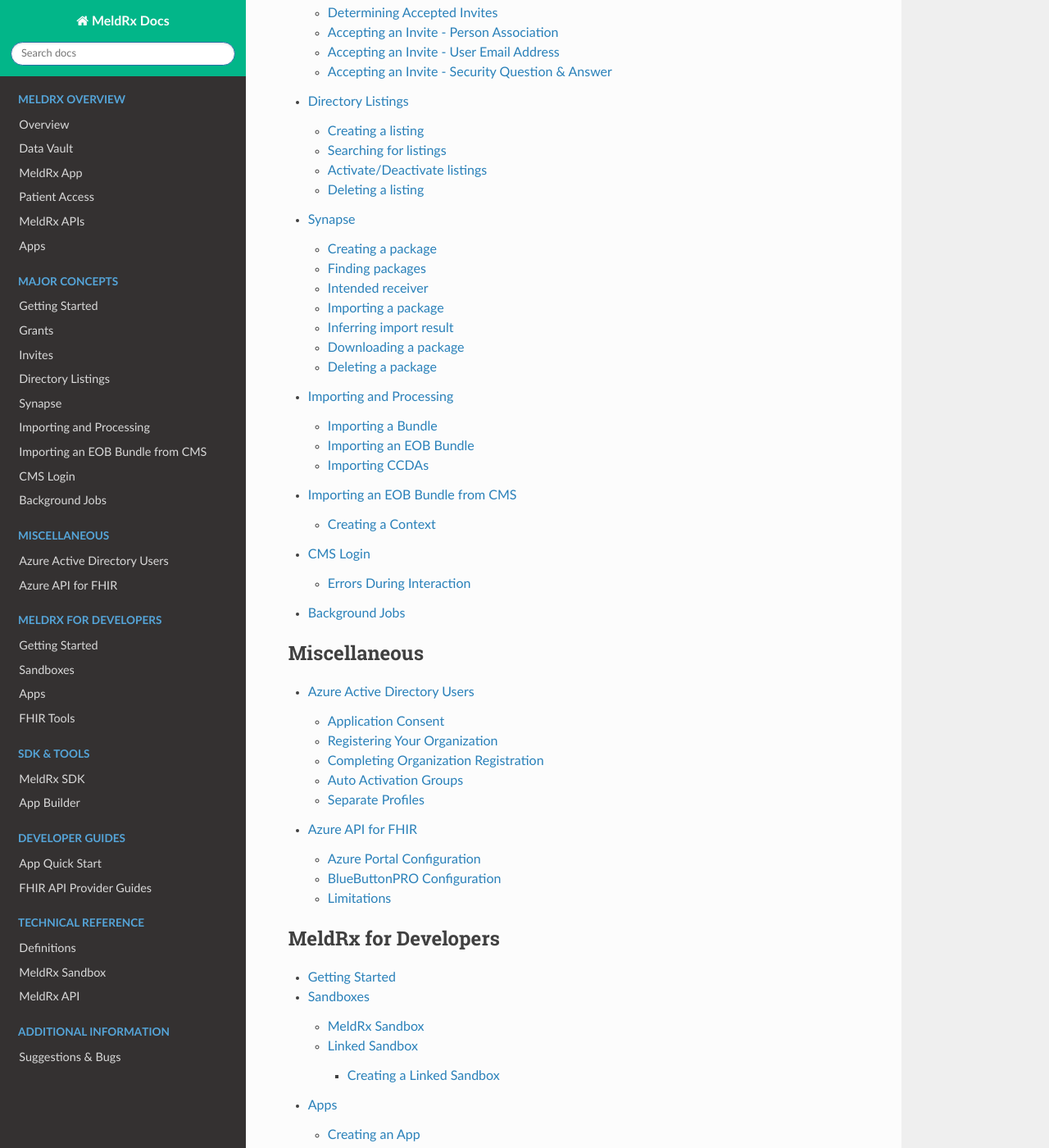
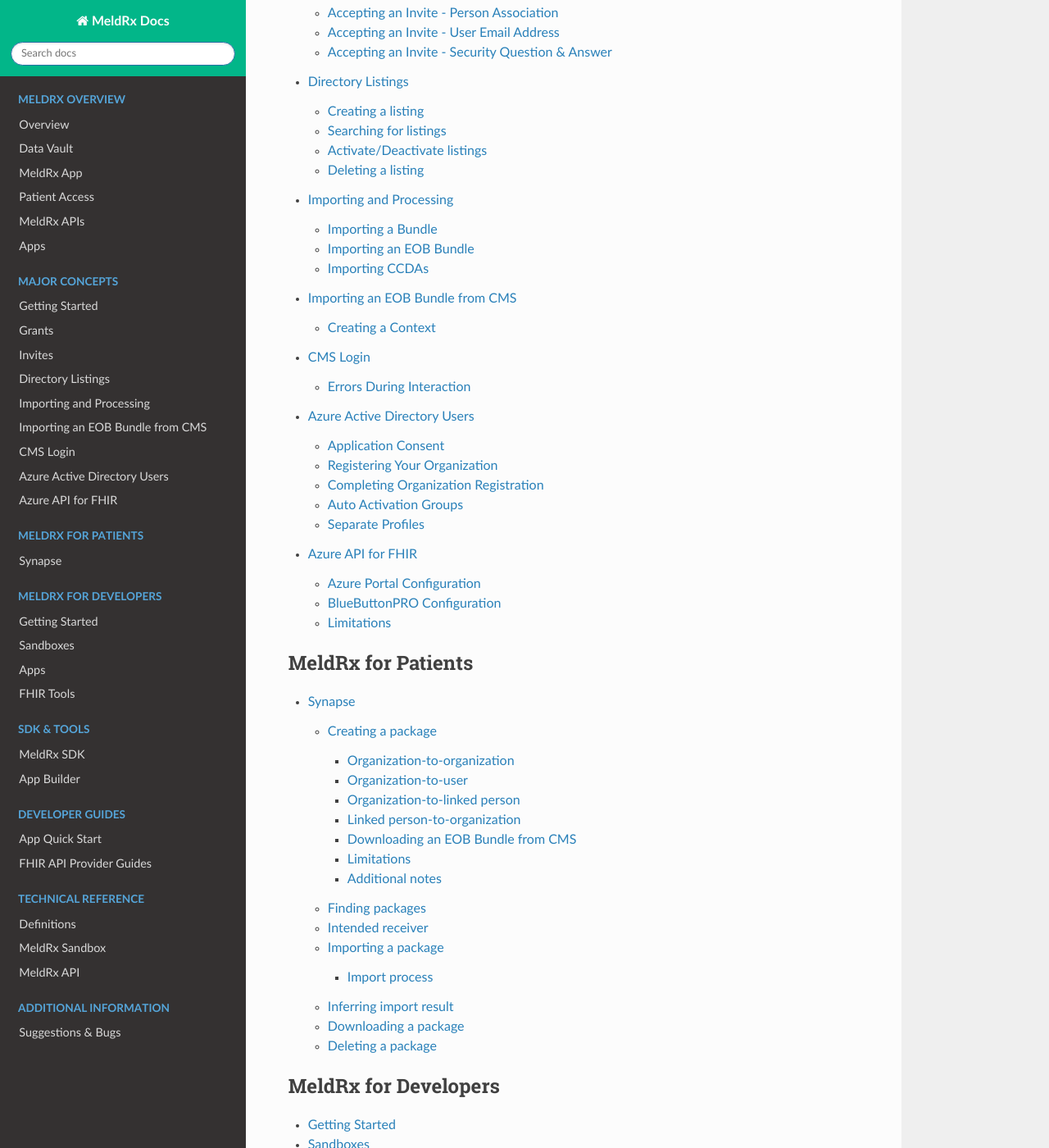
Before and after one commit to darena-solutions/bluebuttonpro-public, a Sphinx documentation site: the page built from docs/source/index.rst, in a window 1280 px wide and 1400 px high, scrolled down 1920 px. Shown: the whole window at 82% size. Built offline with Sphinx 7.4.7 and the Read the Docs theme 2.0.0, drawn with Linux system fonts in a browser that asks for light colours; pages that are not in the unit, such as notebooks, are missing from menus.

Commit message:
Organization updates

```diff
--- a/docs/source/background-jobs.rst
+++ /dev/null
@@ -1,4 +0,0 @@
-Background Jobs
-===============
-
-TODO
--- a/docs/source/index.rst
+++ b/docs/source/index.rst
@@ -38,16 +38,9 @@
    grants
    invite
    directory-listing
-   synapse
    importing-and-processing
    cms-import-eob
    cms-login
-   background-jobs
-
-.. toctree::
-   :maxdepth: 2
-   :caption: Miscellaneous
-
    aad-users
    azure-api-linking
 
@@ -55,7 +48,7 @@
    :maxdepth: 4
    :caption: MeldRx for Patients
 
-
+   meldrx-patients/synapse
 
 .. toctree::
    :maxdepth: 4
--- a/docs/source/synapse.rst
+++ b/docs/source/meldrx-patients/synapse.rst
@@ -1,8 +1,9 @@
 Synapse
 =======
 
-Synapse is a functionality that allows resources for a specific patient to be shared with an organization,
-user, or person.
+Synapse is a functionality that allows resources for a specific patient to be shared with an organization, user, or person.
+This could be useful for sending to clinicians who want to review a patient's medical history, or an insurance company that wants to onboard them as a new member.
+Patients can pull their data from various external sources and then send that data via the Synapse API.
 
 .. _synapse-creating-a-package:
 
```
Also changed, not shown: docs/source/meldrx/patient-access.md (+0 -4 lines).
